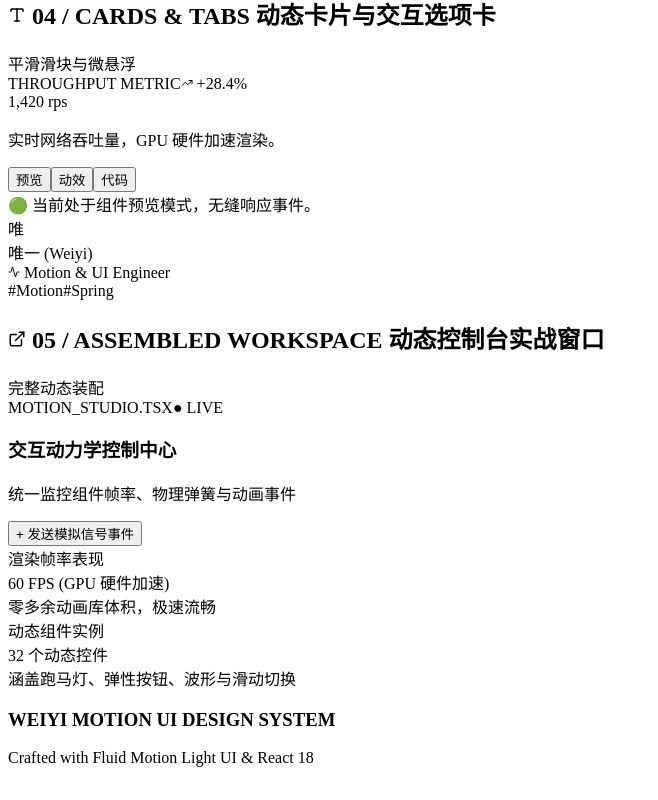
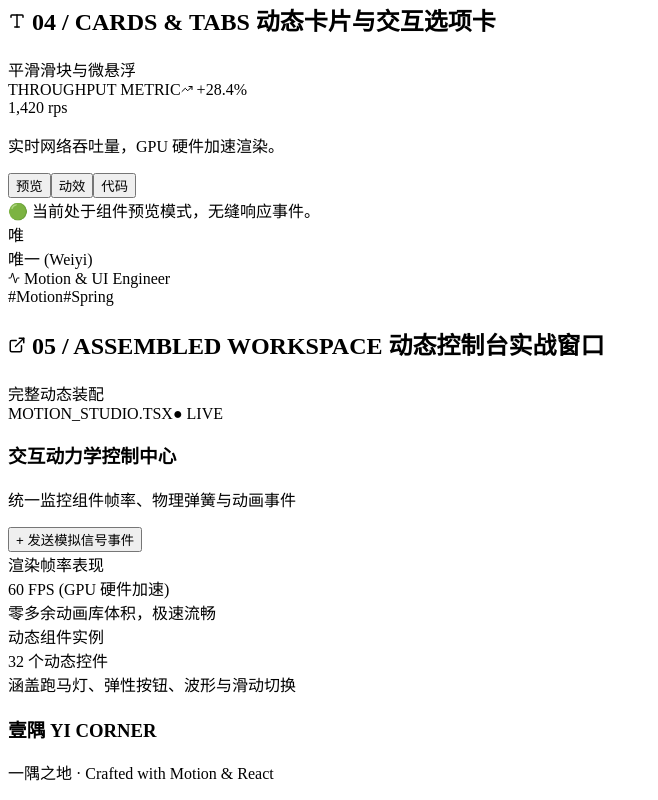
Before and after one commit to zaz52/-, a React (Vite) app: page / in a window 1280 px wide. Shown: the part 1144-1944 px from the top of the page, without its empty margins (0-658 px from the left). Built offline with nearby package versions, Linux system fonts and the light colour scheme.

Commit message:
Rename project to 壹隅 YI CORNER (package.json, page title/meta, site header & footer)

```diff
--- a/index.html
+++ b/index.html
@@ -5,28 +5,28 @@
     <meta name="viewport" content="width=device-width, initial-scale=1.0" />
     <meta name="theme-color" content="#0B3D2E" />
     <meta name="robots" content="index,follow" />
-    <title>唯一 | 复古科技青春自然个人网站</title>
+    <title>壹隅 YI CORNER | 唯一的一隅之地</title>
     <meta
       name="description"
-      content="唯一的个人作品集，展示 AI 工具、个人品牌网页、移动端界面、设计系统与复古科技自然风格项目。"
+      content="壹隅（YI CORNER）——唯一的个人网站与介绍：AI 工具、设计系统、动效界面与作品收藏。"
     />
     <link rel="canonical" href="https://weiyiai.top/" />
     <meta property="og:type" content="website" />
-    <meta property="og:site_name" content="唯一" />
+    <meta property="og:site_name" content="壹隅 YI CORNER" />
     <meta property="og:locale" content="zh_CN" />
-    <meta property="og:title" content="唯一 | 复古科技青春自然个人网站" />
+    <meta property="og:title" content="壹隅 YI CORNER | 唯一的一隅之地" />
     <meta
       property="og:description"
-      content="唯一的个人作品集，展示 AI 工具、个人品牌网页、移动端界面、设计系统与复古科技自然风格项目。"
+      content="壹隅（YI CORNER）——唯一的个人网站与介绍：AI 工具、设计系统、动效界面与作品收藏。"
     />
     <meta property="og:url" content="https://weiyiai.top/" />
     <meta property="og:image" content="https://weiyiai.top/og-image.svg" />
-    <meta property="og:image:alt" content="唯一个人作品集分享封面" />
+    <meta property="og:image:alt" content="壹隅 YI CORNER 分享封面" />
     <meta name="twitter:card" content="summary_large_image" />
-    <meta name="twitter:title" content="唯一 | 复古科技青春自然个人网站" />
+    <meta name="twitter:title" content="壹隅 YI CORNER | 唯一的一隅之地" />
     <meta
       name="twitter:description"
-      content="唯一的个人作品集，展示 AI 工具、个人品牌网页、移动端界面、设计系统与复古科技自然风格项目。"
+      content="壹隅（YI CORNER）——唯一的个人网站与介绍：AI 工具、设计系统、动效界面与作品收藏。"
     />
     <meta name="twitter:image" content="https://weiyiai.top/og-image.svg" />
   </head>
--- a/package.json
+++ b/package.json
@@ -1,5 +1,5 @@
 {
-  "name": "weiyi666-portfolio",
+  "name": "yi-corner",
   "private": true,
   "version": "2.0.0",
   "type": "module",
--- a/src/App.tsx
+++ b/src/App.tsx
@@ -100,7 +100,7 @@ export default function App() {
         <div className="max-w-5xl mx-auto px-4 py-3.5 flex items-center justify-between">
           <div className="flex items-center gap-3 font-bold text-base tracking-tight">
             <span className="w-5 h-5 bg-indigo-600 rounded-md inline-block shadow-sm animate-bounce"></span>
-            <span>WEIYI / MOTION UI</span>
+            <span>壹隅 / YI CORNER</span>
             <span className="hidden sm:inline-flex items-center gap-1 px-2.5 py-0.5 text-xs font-semibold bg-indigo-50 text-indigo-700 rounded-full border border-indigo-100">
               <span className="w-1.5 h-1.5 rounded-full bg-indigo-600 animate-ping"></span>
               LIVE MOTION v3.5
@@ -143,7 +143,7 @@ export default function App() {
               {copied ? '动效规范已复制' : '复制核心交互规范'}
             </button>
             <a
-              href="https://github.com/zaz52/-"
+              href="https://github.com/zaz52/yi-corner"
               target="_blank"
               rel="noreferrer"
               className="flex items-center gap-2 px-5 py-2.5 font-bold text-sm bg-white hover:bg-slate-50 hover:shadow-md active:scale-95 text-slate-700 border border-slate-200 rounded-xl shadow-sm transition-all"
@@ -487,9 +487,9 @@ export default function App() {
 
         {/* 底部版权 */}
         <footer className="border-t border-slate-200 pt-8 pb-4 text-center">
-          <h3 className="text-sm font-bold text-slate-900">WEIYI MOTION UI DESIGN SYSTEM</h3>
+          <h3 className="text-sm font-bold text-slate-900">壹隅 YI CORNER</h3>
           <p className="text-xs text-slate-500 mt-1">
-            Crafted with Fluid Motion Light UI & React 18
+            一隅之地 · Crafted with Motion & React
           </p>
         </footer>
       </main>
```
